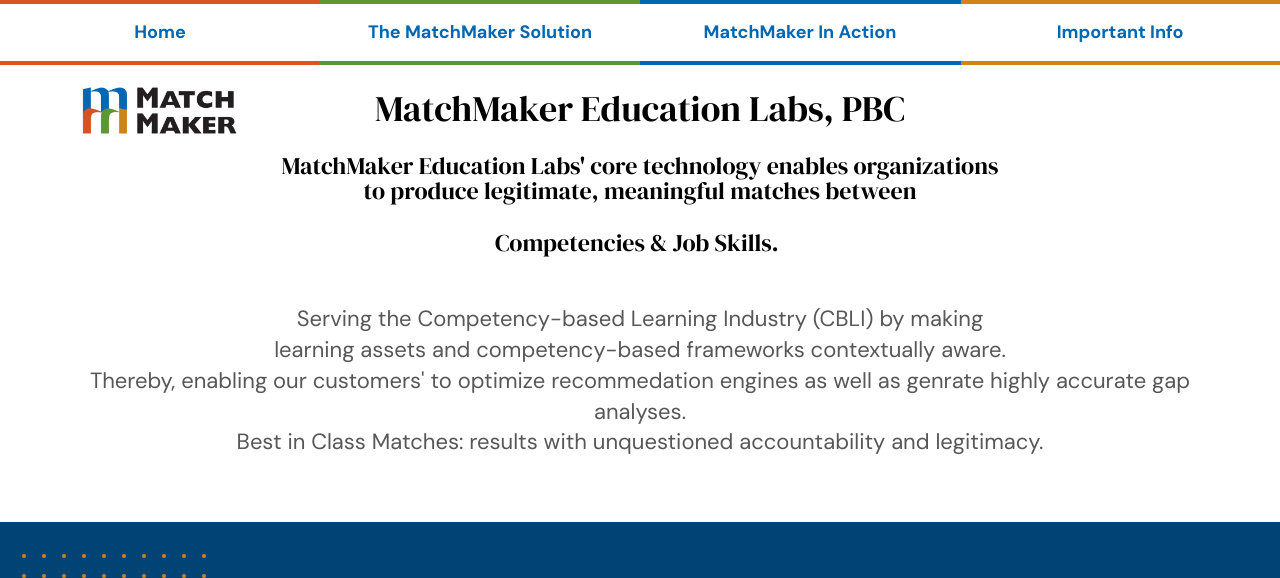
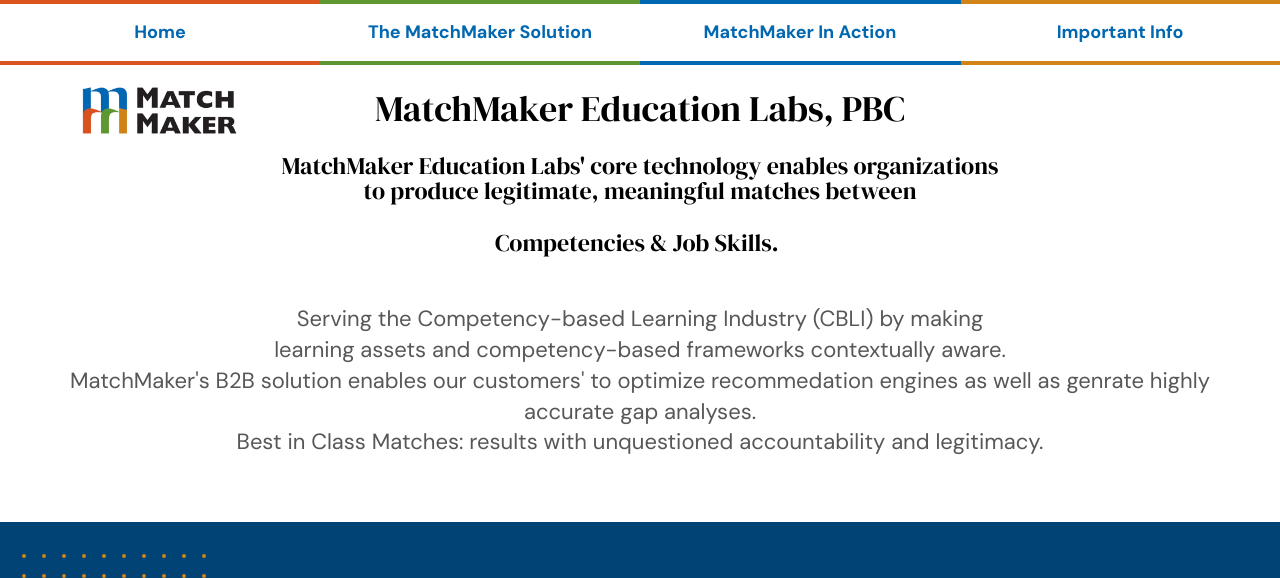
Before and after one commit to matchmakeredlabs/matchmakeredlabs.develop, a Jekyll site: the page built from index.html, in a window 1280 px wide and 900 px high, cut to the strip 0-578 px from the top of the window. Built offline with Jekyll 4.4.1, drawn with Linux system fonts in a browser that asks for light colours.

Commit message:
Update text.yml

```diff
--- a/_data/text.yml
+++ b/_data/text.yml
@@ -8,5 +8,5 @@
   - Job Requirements &amp; Undergraduate Programs.
   - Undergraduate Programs &amp; Learner Records.
   - (Use your imagination).
-leadLine: "Serving the Competency-based Learning Industry (CBLI) by making <br/>learning assets and competency-based frameworks contextually aware.<br/>Thereby, enabling our customers' to optimize recommedation engines as well as genrate highly accurate gap analyses.<br/>Best in Class Matches: results with unquestioned accountability and legitimacy."
+leadLine: "Serving the Competency-based Learning Industry (CBLI) by making <br/>learning assets and competency-based frameworks contextually aware.<br/>MatchMaker's B2B solution enables our customers' to optimize recommedation engines as well as genrate highly accurate gap analyses.<br/>Best in Class Matches: results with unquestioned accountability and legitimacy."
 footerTagline: "enthusiastically supports:"
```
